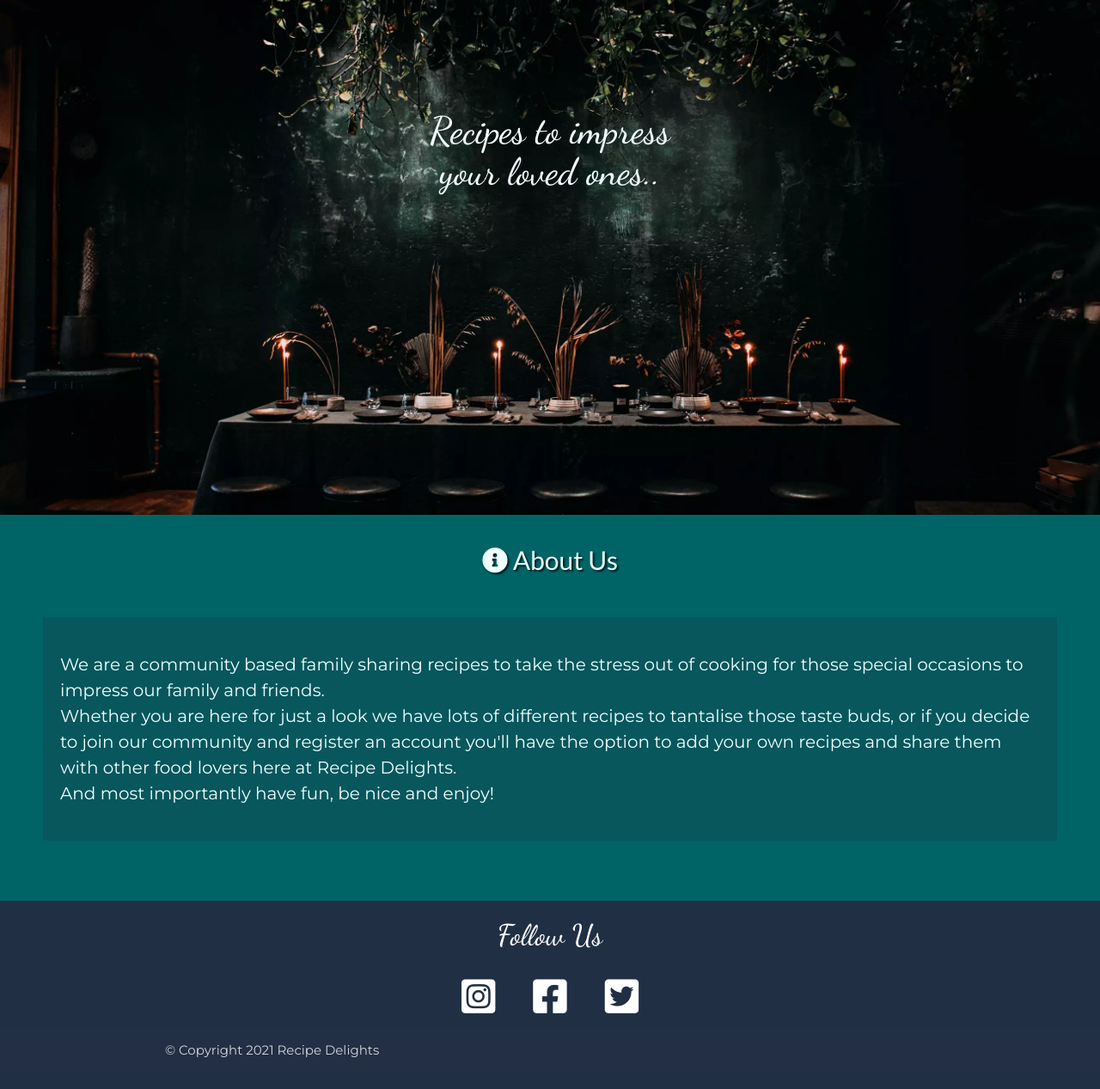
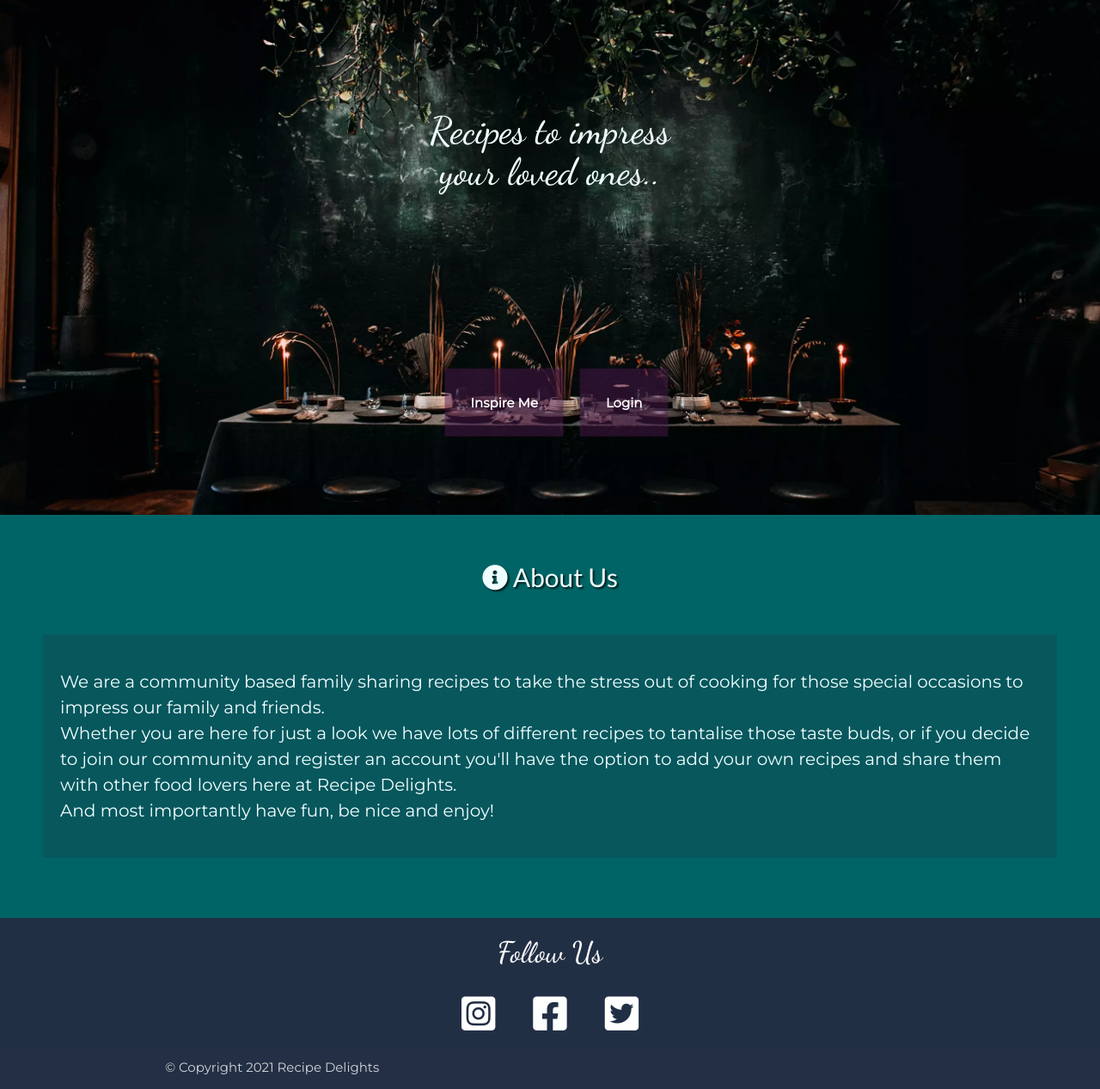
Before and after one commit to RCass172/recipe-delights, a Flask app: page / in a window 1280 px wide. Shown: the part 69-1336 px from the top of the page at 86% size. Before the commit the page ends 1299 px from the top, so only its background shows below. Run offline with Flask 2, Linux system fonts and the light colour scheme; some libraries are stand-ins or nearby versions.

Commit message:
Add hero image buttons and styling

```diff
--- a/static/css/style.css
+++ b/static/css/style.css
@@ -47,6 +47,26 @@ main {
     text-align: center;
 }
 
+.hero-btn {
+    position: absolute;
+    bottom: 30%;
+    left: 50%;
+    transform: translate(-50%, -50%);
+    width: max-content;
+}
+
+.button {
+    background-color: rgba(77,25,77,0.5);
+    font-weight: bold;
+    padding: 30px;
+    margin-left: 15px;
+}
+
+.button:hover {
+    background-color: rgb(77, 25, 77);
+}
+
+
 /*----- Navbar -------*/
 
 .navbar {
@@ -95,7 +115,7 @@ main {
 }
 
 .social-network i:hover {
-    color: #c4cad6;
+    background-color: rgb(77, 25, 77);
 }
 
 /*---- Media queries for smaller screens ---*/
--- a/templates/index.html
+++ b/templates/index.html
@@ -9,6 +9,12 @@
             </div>
             <div>
                 <img class="hero-img" src="{{ url_for ('static', filename='images/hero-img.webp') }}" alt="table setting">
+            </div>
+            <div class="row">
+                <div class="hero-btn">
+                    <a class="button white-text">Inspire Me</a>
+                    <a class="button white-text">Login</a>
+                </div>
             </div>
         </div>
     </div>
```
